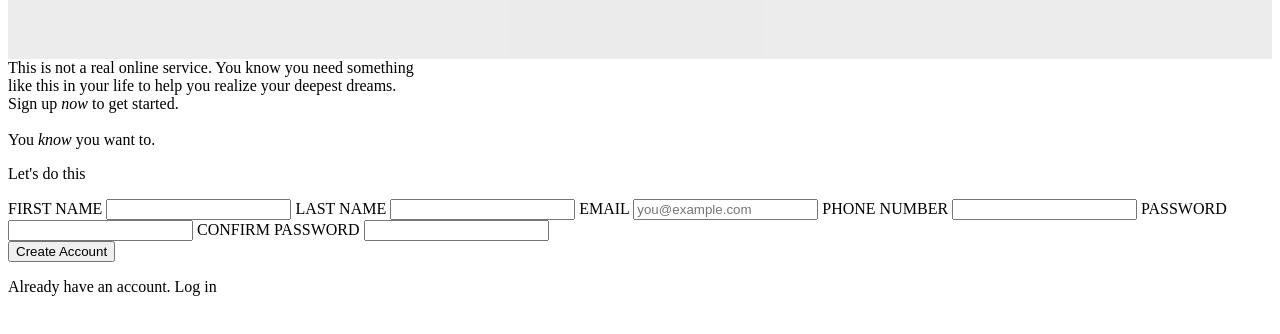
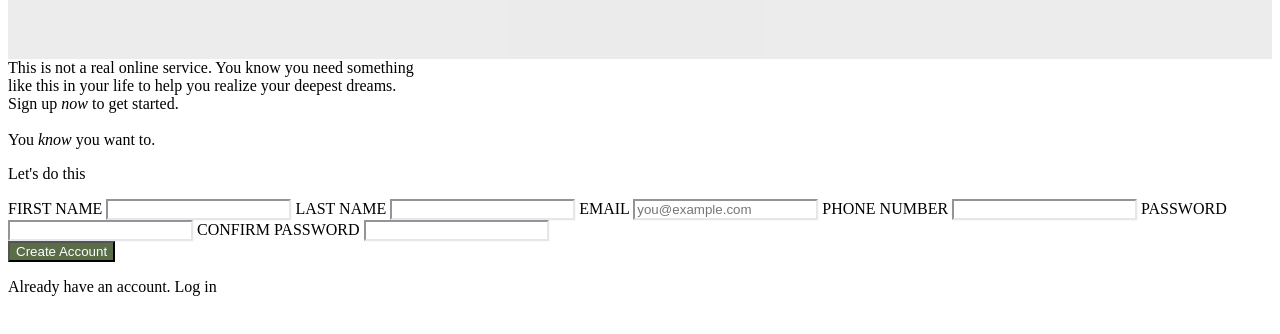
Before and after one commit to jeanBEY/sign_up_form, a plain HTML site: page index.html in a window 1280 px wide. Shown: the part 190-524 px from the top of the page. Drawn offline with Linux system fonts and the light colour scheme.

Commit message:
CSS requirements added

```diff
--- a/styles.css
+++ b/styles.css
@@ -18,3 +18,22 @@
     height: 6rem;
     width: 5rem;
 }
+
+button {
+    background-color: #596D48;
+    color: white;
+}
+
+input {
+    border-color: #E5E7EB;
+    box-shadow: .025px .025px 0px;
+}
+
+input:invalid {
+    border-color: red;
+  }
+
+input:focus {
+    border-color: blue;
+    box-shadow: 1px 1px 2px;
+}
```
